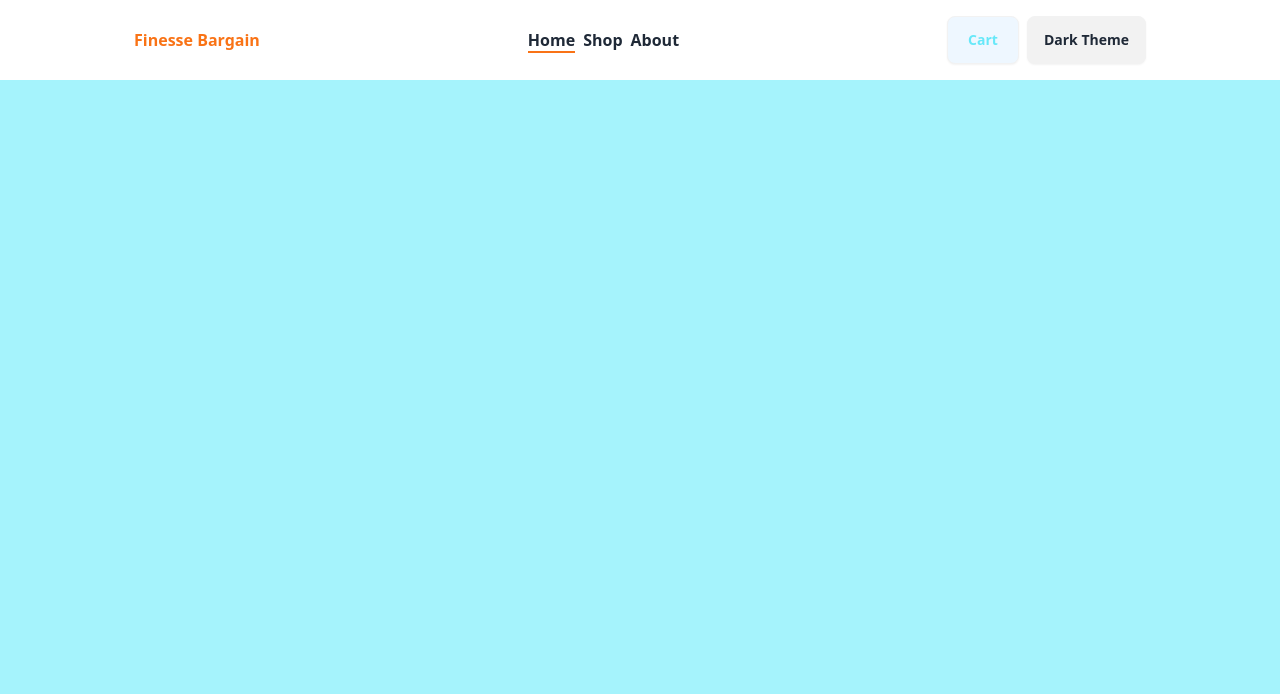
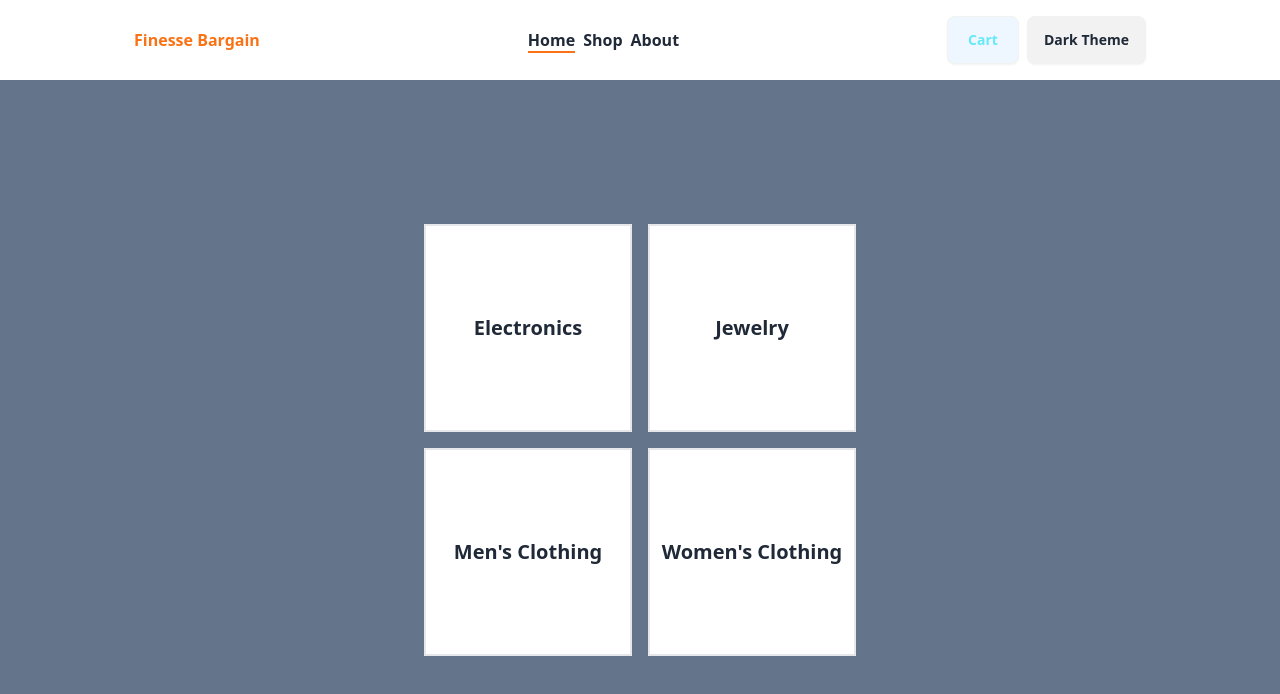
Before and after one commit to AV-MMI/finesse-bargain, a React (Vite) app: page / in a window 1280 px wide. Shown: the top 694 px of the page. Built offline with nearby package versions, Linux system fonts and the light colour scheme.

Commit message:
closes #9

```diff
--- a/src/components/Button.tsx
+++ b/src/components/Button.tsx
@@ -3,7 +3,7 @@ export { Button };
 interface ButtonProps {
     text: string;
     className: string;
-    onClick: MouseEvent ;
+    onClick: MouseEvent;
 }
 
 function Button({text, className, onClick} : ButtonProps){
--- /dev/null
+++ b/src/components/Home.tsx
@@ -0,0 +1,28 @@
+import { Link, Navigate } from "react-router-dom";
+export { Home };
+
+function Home({}){
+    return (
+        <div className="bg-slate-500 min-h-[90vh] flex justify-center items-center">
+            <div className="flex flex-col space-y-4">
+                <div className="flex flex-row space-x-4">
+                    <div className="size-52 border-2 bg-white flex justify-center items-center font-semibold text-xl">
+                        <Link to="/shop/electronics"><h2>Electronics</h2></Link>
+                    </div>
+                    <div className="size-52 border-2 bg-white flex justify-center items-center font-semibold text-xl">
+                        <Link to="/shop/jewelry"><h2>Jewelry</h2></Link>
+                        </div>
+                </div>
+
+                <div className="flex flex-row space-x-4">
+                    <div className="size-52 border-2 bg-white flex justify-center items-center font-semibold text-xl">
+                        <Link to="/shop/mens-clothing"><h2>Men's Clothing</h2></Link>
+                    </div>
+                    <div className="size-52 border-2 bg-white flex justify-center items-center font-semibold text-xl">
+                        <Link to="/shop/womens-clothing"><h2>Women's Clothing</h2></Link>
+                    </div>
+                </div>
+            </div>
+        </div>
+    )
+}
--- a/src/components/Root.tsx
+++ b/src/components/Root.tsx
@@ -5,7 +5,7 @@ import { Link, Outlet } from "react-router-dom";
 export { Root }
 
 function Root({}){
-    let [isDark, darkTheme] = useState(false);
+    let [isDark, setDarkTheme] = useState(false);
     let [tab, setTab] = useState("Home");
     console.log(tab, 'ws')
     const tabTracker = (e) => {
@@ -14,8 +14,8 @@ function Root({}){
     }
 
     return (
-        <div className="min-h-screen">
-            <nav data-theme={ (isDark ? "dark" : "light") } className="max-h-[10vh] min-h-[10vh] flex items-center">
+        <div className={"min-h-screen" + (isDark ? "dark" : "")} data-theme={(isDark ? "dark" : "light")}>
+            <nav className="max-h-[10vh] min-h-[10vh] flex items-center bg-color:">
                 <ul className="flex items-center w-full justify-around">
                     <h1 className="text-orange-500 font-semibold">Finesse Bargain</h1>
                     <div className="siteNavigation flex space-x-2">
@@ -28,7 +28,7 @@ function Root({}){
                             <Button text="Cart" className="text-cyan-300 hover:border-[#a2d3ff] hover:text-cyan-400 pl-5 pr-5 hover:bg-[#d5ebff] bg-[#EEF7FF] pt-1 pb-1" />
                         </li>
                         <li>
-                            <Button text={ (isDark ? "Light Theme" : "Dark Theme")}/>
+                            <Button disabled text={ (isDark ? "Light Theme" : "Dark Theme")}/>
                         </li>
                     </div>
                 </ul>
--- a/src/main.tsx
+++ b/src/main.tsx
@@ -6,6 +6,7 @@ import {
 } from "react-router-dom";
 import './index.css'
 import { Root } from './components/Root';
+import { Home } from './components/Home';
 
 const router = createBrowserRouter([
   {
@@ -13,10 +14,33 @@ const router = createBrowserRouter([
     element: <Root/>,
     errorElement: <h1>Hi this is an error :(</h1>,
     children : [
+      {index: true, element: <Home/>},
       {
         path: "shop/",
-        element: <h1>This is the shop</h1>,
-        errorElement: <h2>such category doesnt exist</h2>
+        element: <h1>Shop</h1>,
+        errorElement: <h2>such category doesnt exist</h2>,
+        children : [
+          {
+          path: "electronics/",
+          element: <h1>Pending</h1>,
+          errorElement: <h1>Error Pending</h1>,
+          },
+          {
+            path: "jewelry/",
+            element: <h1>Pending</h1>,
+            errorElement: <h1>Pending Error</h1>,
+          },
+          {
+            path: "mens-clothing",
+            element: <h1>Pending</h1>,
+            errorElement: <h1>Pending Error</h1>,
+          },
+          {
+            path: "womens-clothing",
+            element: <h1>Pending</h1>,
+            errorElement: <h1>Pending Error</h1>,
+          },
+        ]
       },
       {
         path: "about/",
```
Also changed, not shown: 1 other file (tests, documents, lock files or other folders).
